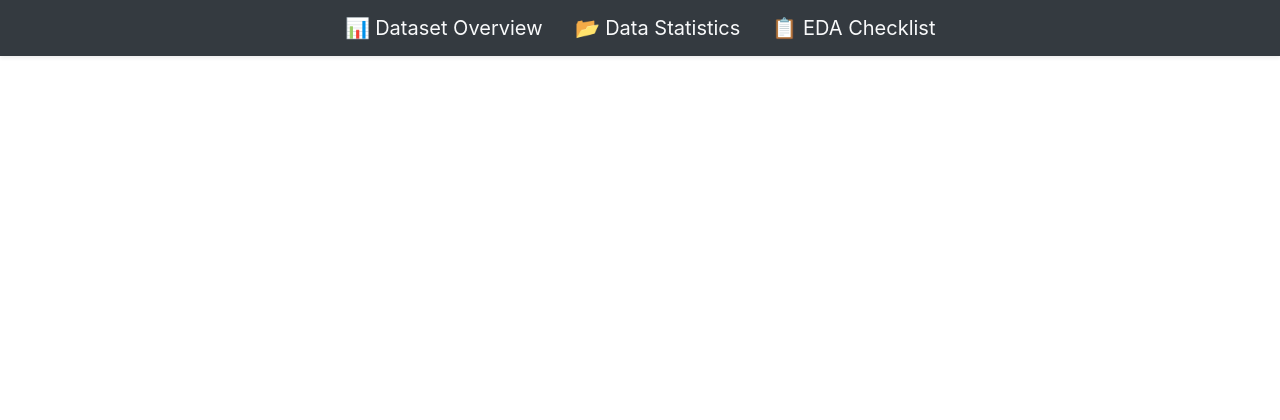
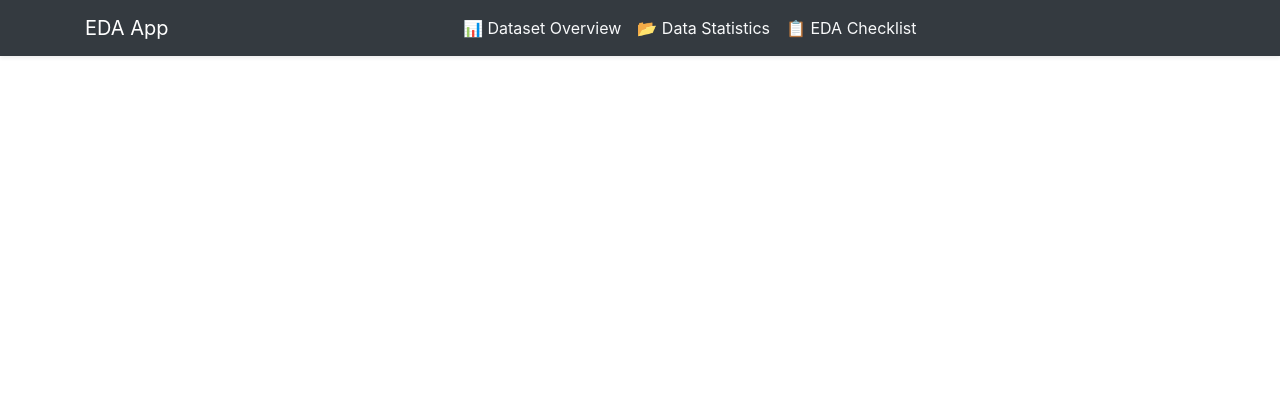
Before and after one commit to Samuel-Mason-git/EDA-Automated, a Flask app: template templates/base.html in a window 1280 px wide. Shown: the top 420 px of the page. Run offline with Flask 3, Linux system fonts and the light colour scheme; the template is opened without the code that fills it, so the values that code supplies are empty.

```diff
--- a/templates/base.html
+++ b/templates/base.html
@@ -38,31 +38,39 @@
 </head>
 <body>
 {% if not hide_navbar %}
-<nav class="navbar navbar-dark bg-dark shadow-sm mb-4">
-  <div class="container d-flex justify-content-between align-items-center w-100">
+<nav class="navbar navbar-expand-lg navbar-dark bg-dark shadow-sm mb-4">
+  <div class="container">
+
+    <!-- Brand / Toggle Button (visible on mobile) -->
+    <a class="navbar-brand fw-semibold" href="/">EDA App</a>
+    <button class="navbar-toggler" type="button" data-bs-toggle="collapse" data-bs-target="#mainNavbar"
+      aria-controls="mainNavbar" aria-expanded="false" aria-label="Toggle navigation">
+      <span class="navbar-toggler-icon"></span>
+    </button>
+
+    <!-- Collapsible Section -->
+    <div class="collapse navbar-collapse justify-content-center" id="mainNavbar">
 
       <!-- Centered Nav Links -->
-    <div class="mx-auto d-flex justify-content-center">
-      <a class="navbar-brand mx-3 text-light fw-semibold fs-5" href="/overview">📊 Dataset Overview</a>
-      <a class="navbar-brand mx-3 text-light fw-semibold fs-5" href="/datatype-analysis">📂 Data Statistics</a>
-      <a class="navbar-brand mx-3 text-light fw-semibold fs-5" href="/data-quality-checklist">📋 EDA Checklist</a>
+      <div class="navbar-nav mx-auto text-center">
+        <a class="nav-link text-light fw-semibold" href="/overview">📊 Dataset Overview</a>
+        <a class="nav-link text-light fw-semibold" href="/datatype-analysis">📂 Data Statistics</a>
+        <a class="nav-link text-light fw-semibold" href="/data-quality-checklist">📋 EDA Checklist</a>
       </div>
 
       <!-- Right-aligned Action Buttons -->
       {% if session.get('upload_complete') %}
-    <div class="d-flex align-items-center" style="gap: 10px; position: absolute; right: 30px;">
-      <a href="#"
-         class="btn btn-outline-light btn-sm fw-semibold shadow-sm"
-         onclick="confirmClear()">
+      <div class="d-flex align-items-center mt-3 mt-lg-0" style="gap: 10px;">
+        <a href="#" class="btn btn-outline-light btn-sm fw-semibold shadow-sm" onclick="confirmClear()">
           🔄 Reset
         </a>
-      <button class="btn btn-light btn-sm fw-semibold shadow-sm"
-              data-toggle="modal" data-target="#feedbackModal">
+        <button class="btn btn-light btn-sm fw-semibold shadow-sm" data-bs-toggle="modal" data-bs-target="#feedbackModal">
           💬 Review
         </button>
       </div>
       {% endif %}
 
+    </div>
   </div>
 </nav>
 {% endif %}
```
Lines whose indentation alone changed are shown as unchanged.
